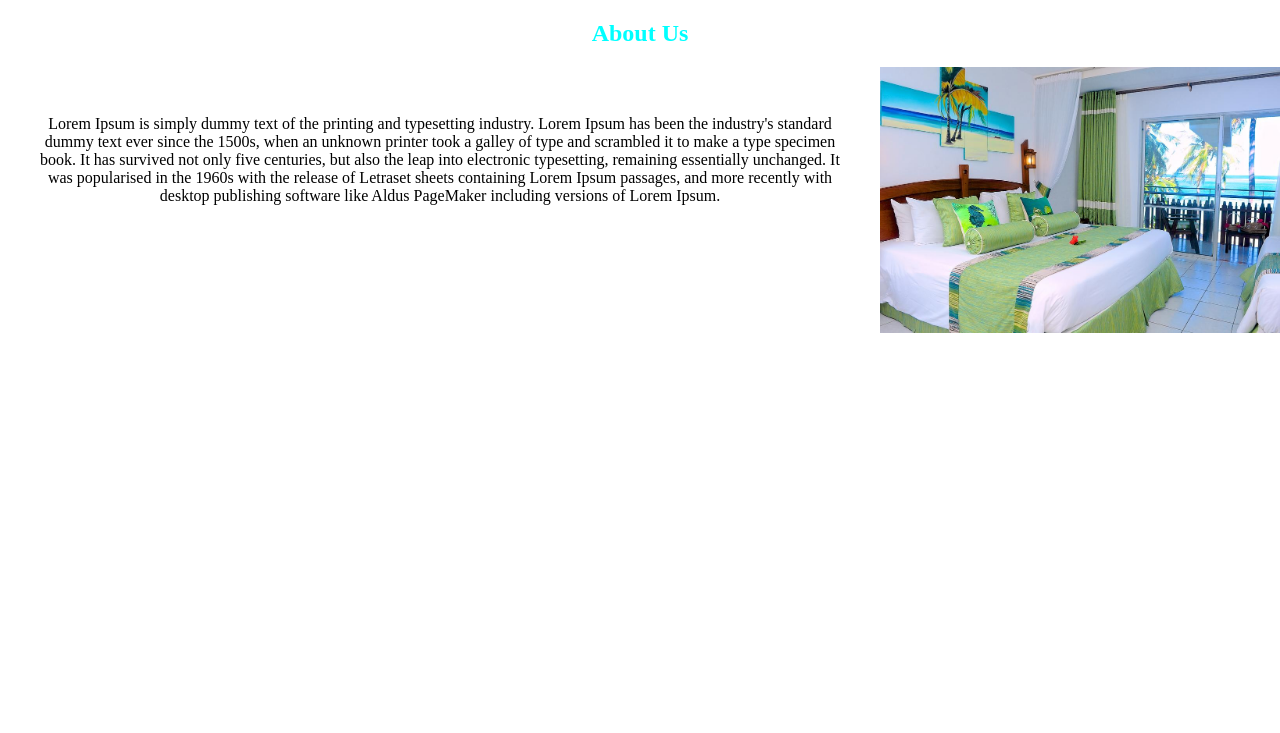
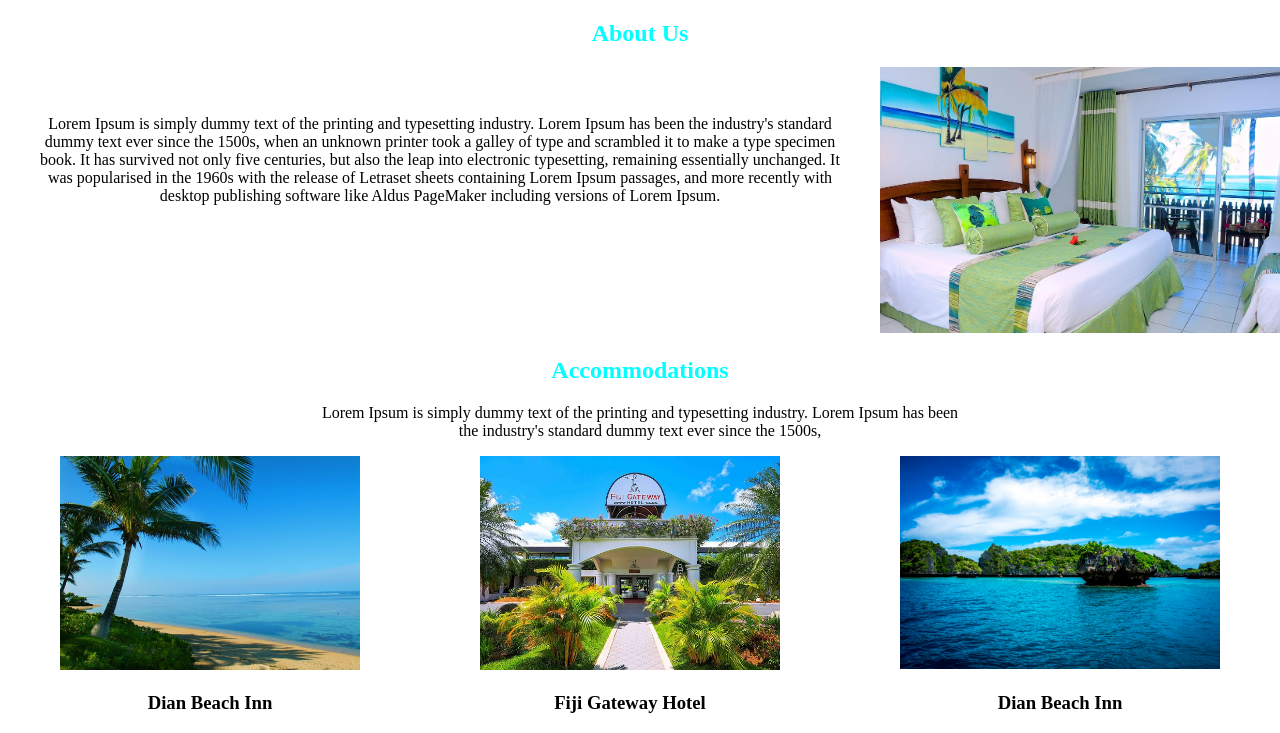
Before and after one commit to Alexotieno1717/resort-website, a plain HTML site: page index.html in a window 1280 px wide. Shown: the part 696-1429 px from the top of the page. Before the commit the page ends 1033 px from the top, so only its background shows below. Drawn offline with Linux system fonts and the light colour scheme.

Commit message:
Added images to Accomodation

```diff
--- a/css/styles.css
+++ b/css/styles.css
@@ -53,3 +53,18 @@ nav ul li a{
     padding: 2em;
     text-align: center;
 }
+
+.accomodation-subtitle p{
+    text-align: center;
+    width: 50%;
+    margin: 1em auto;
+}
+
+.accomodation-images{
+    display: flex;
+    justify-content: space-around;
+}
+
+.accodation-img-1 h3{
+    text-align: center;
+}
--- a/index.html
+++ b/index.html
@@ -48,7 +48,26 @@
     </section>
 
     <section id="accomodation">
-
+        <div class="about-title">
+            <h2>Accommodations</h2>
+        </div>
+        <div class="accomodation-subtitle">
+            <p>Lorem Ipsum is simply dummy text of the printing and typesetting industry. Lorem Ipsum has been the industry's standard dummy text ever since the 1500s,</p>
+        </div>
+        <div class="accomodation-images">
+            <div class="accodation-img-1">
+                <img src="/images/BeachBBISmall.jpg" width="300"  alt="">
+                <h3>Dian Beach Inn </h3>
+            </div>
+            <div class="accodation-img-1">
+                <img src="/images/FijiGatewayHotelOppositeNadiAirport02Cropped.jpg" width="300"  alt="">
+                <h3>Fiji Gateway Hotel</h3>
+            </div>
+            <div class="accodation-img-1">
+                <img src="/images/LauVanuabalavuDKsml.jpg" width="320" alt="">
+                <h3>Dian Beach Inn </h3>
+            </div>
+        </div>
     </section>
 
     <section id="activities">
```
Also changed, not shown: images/BeachBBISmall.jpg (added), images/FijiGatewayHotelOppositeNadiAirport02Cropped.jpg (added), images/LauVanuabalavuDKsml.jpg (added).
